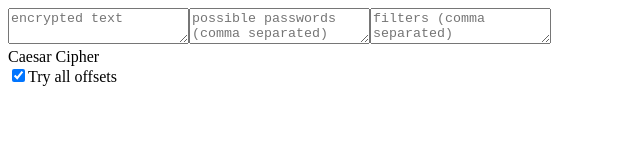
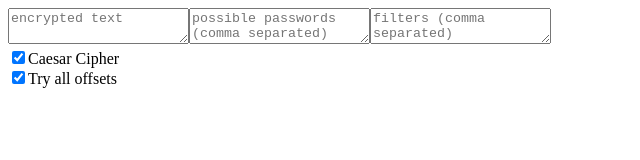
Before and after one commit to SrKomodo/decrypter, a React app: page / in a window 1280 px wide. Shown: the top 160 px of the page, without its empty margins (0-640 px from the left). Built offline with nearby package versions, Linux system fonts and the light colour scheme.

Commit message:
Implement disabling ciphers

```diff
--- a/src/components/CipherOption.tsx
+++ b/src/components/CipherOption.tsx
@@ -5,15 +5,21 @@
 
 interface Props {
   id: string;
+  enabled: boolean;
   options: Options;
-  handleChange: (option: Options, id: string) => any;
+  handleOptionChange: (option: Options, id: string) => any;
+  handleEnabledChange: (enabled: boolean, id: string) => any;
 }
 
 class CipherOption extends React.Component<Props> {
-  handleChange = (value: boolean, id: string) => {
+  handleOptionChange = (value: boolean, id: string) => {
     const newOptions = this.props.options;
     newOptions[id].enabled = value;
-    this.props.handleChange(newOptions, this.props.id);
+    this.props.handleOptionChange(newOptions, this.props.id);
+  }
+
+  handleEnableChange = (e: React.ChangeEvent<HTMLInputElement>) => {
+    this.props.handleEnabledChange(e.currentTarget.checked, this.props.id);
   }
 
   render() {
@@ -21,13 +27,16 @@
     for (const id in this.props.options) {
       if (this.props.options.hasOwnProperty(id)) {
         const cipherOption = this.props.options[id];
-        elements.push(<Option handleChange={this.handleChange} id={id} key={id} option={cipherOption}/>);
+        elements.push(<Option handleOptionChange={this.handleOptionChange} id={id} key={id} option={cipherOption}/>);
       }
     }
     return (
       <div>
-        <div>{ciphers[this.props.id].name}</div>
-        {elements}
+        <input onChange={this.handleEnableChange} checked={this.props.enabled} id={this.props.id} type="checkbox"/>
+        <label htmlFor={this.props.id}>{ciphers[this.props.id].name}</label>
+        <div>
+          {elements}
+        </div>
       </div>
     );
   }
--- a/src/components/CipherOptions.tsx
+++ b/src/components/CipherOptions.tsx
@@ -7,14 +7,24 @@
   options: {
     [id: string]: Options;
   };
+  enabled: {
+    [id: string]: boolean;
+  };
   handleOptionsChange: (options: {[id: string]: Options}) => any;
+  handleEnabledChange: (enabled: {[id: string]: boolean}) => any;
 }
 
 class CipherOptions extends React.Component<Props> {
-  handleChange = (option: Options, id: string) => {
+  handleOptionsChange = (option: Options, id: string) => {
     const newOptions = this.props.options;
     newOptions[id] = option;
     this.props.handleOptionsChange(newOptions);
+  }
+
+  handleEnabledChange = (enabled: boolean, id: string) => {
+    const newEnabled = this.props.enabled;
+    newEnabled[id] = enabled;
+    this.props.handleEnabledChange(newEnabled);
   }
 
   render() {
@@ -22,7 +32,14 @@
     for (const id in this.props.options) {
       if (this.props.options.hasOwnProperty(id)) {
         const cipherOptions = this.props.options[id];
-        elements.push(<CipherOption handleChange={this.handleChange} key={id} id={id} options={cipherOptions}/>);
+        elements.push(<CipherOption
+          enabled={this.props.enabled[id]}
+          handleEnabledChange={this.handleEnabledChange}
+          handleOptionChange={this.handleOptionsChange}
+          key={id}
+          id={id}
+          options={cipherOptions}
+        />);
       }
     }
     return (
--- a/src/components/Option.tsx
+++ b/src/components/Option.tsx
@@ -3,14 +3,14 @@
 import { Option } from "../ciphers";
 
 interface Props {
-  handleChange: (value: boolean, id: string) => any;
+  handleOptionChange: (value: boolean, id: string) => any;
   id: string;
   option: Option;
 }
 
 class CipherOption extends React.Component<Props> {
   handleChange = (e: React.ChangeEvent<HTMLInputElement>) => {
-    this.props.handleChange(e.currentTarget.checked, this.props.id);
+    this.props.handleOptionChange(e.currentTarget.checked, this.props.id);
   }
 
   render() {
--- a/src/components/Output.tsx
+++ b/src/components/Output.tsx
@@ -7,6 +7,7 @@
   passwords: string;
   filters: string;
   options: {[id: string]: Options};
+  enabled: {[id: string]: boolean};
 }
 
 class Output extends React.Component<Props> {
@@ -14,6 +15,10 @@
     const output = [];
     for (const id in ciphers) {
       if (this.props.options.hasOwnProperty(id)) {
+        if (!this.props.enabled[id]) {
+          continue;
+        }
+
         const cipher = ciphers[id];
 
         if (!cipher.filter(this.props.input)) {
--- a/src/index.tsx
+++ b/src/index.tsx
@@ -11,6 +11,7 @@
   input: string;
   passwords: string;
   options: {[id: string]: Options};
+  enabled: {[id: string]: boolean};
 }
 
 class App extends React.Component<{}, State> {
@@ -18,6 +19,7 @@
     super(props);
 
     this.state = {
+      enabled: {},
       filters: "",
       input: "",
       options: {},
@@ -26,6 +28,7 @@
 
     for (const id in ciphers) {
       if (ciphers.hasOwnProperty(id)) {
+        this.state.enabled[id] = true;
         this.state.options[id] = ciphers[id].options;
       }
     }
@@ -37,6 +40,10 @@
 
   handleOptionsChange = (options: {[id: string]: Options}) => {
     this.setState({options});
+  }
+
+  handleEnabledChange = (enabled: {[id: string]: boolean}) => {
+    this.setState({enabled});
   }
 
   render() {
@@ -56,8 +63,14 @@
           passwords={this.state.passwords}
           filters={this.state.filters}
           options={this.state.options}
+          enabled={this.state.enabled}
         />
-        <CipherOptions handleOptionsChange={this.handleOptionsChange} options={this.state.options}/>
+        <CipherOptions
+          handleOptionsChange={this.handleOptionsChange}
+          handleEnabledChange={this.handleEnabledChange}
+          options={this.state.options}
+          enabled={this.state.enabled}
+        />
       </>
     );
   }
```
